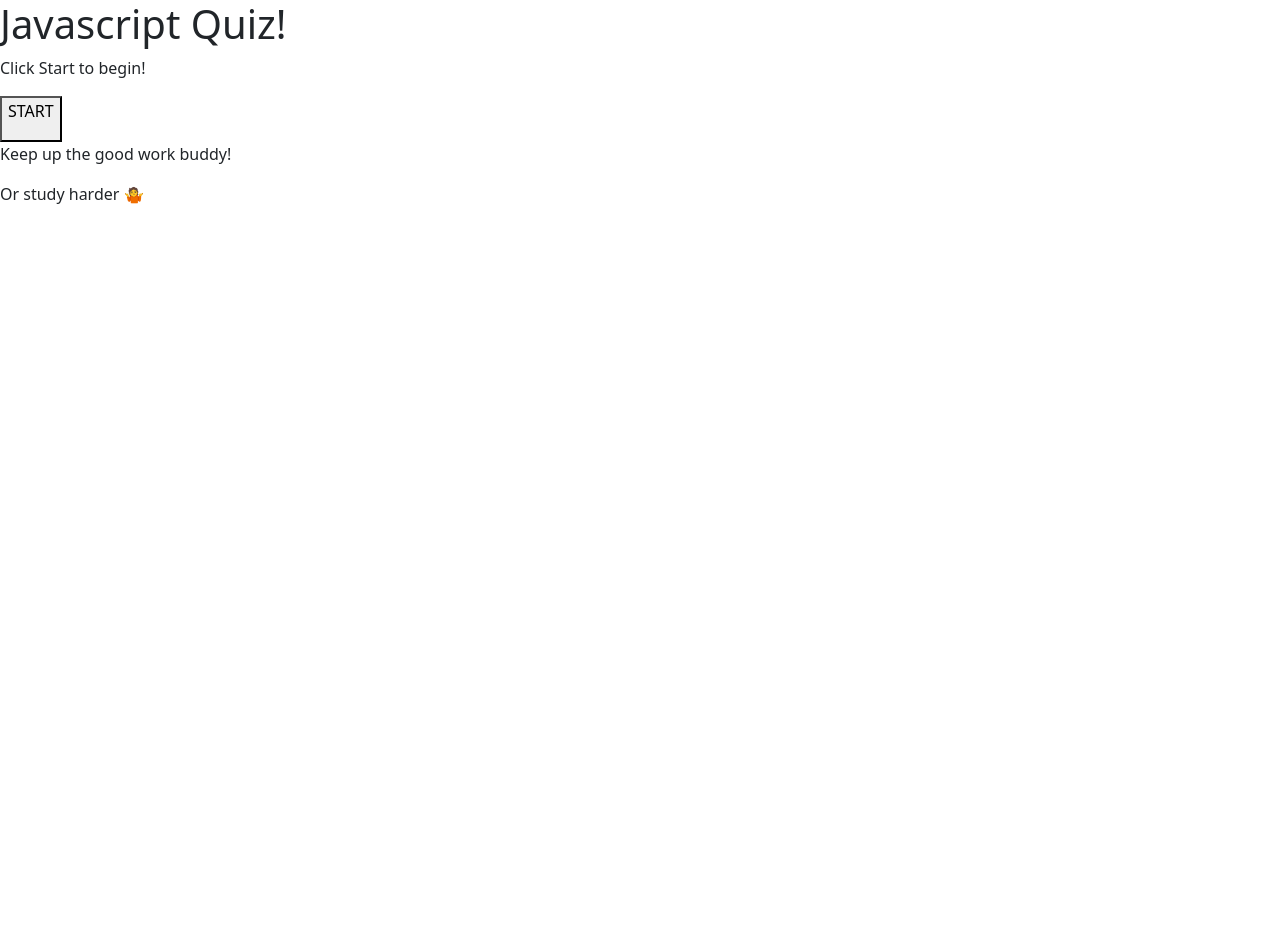
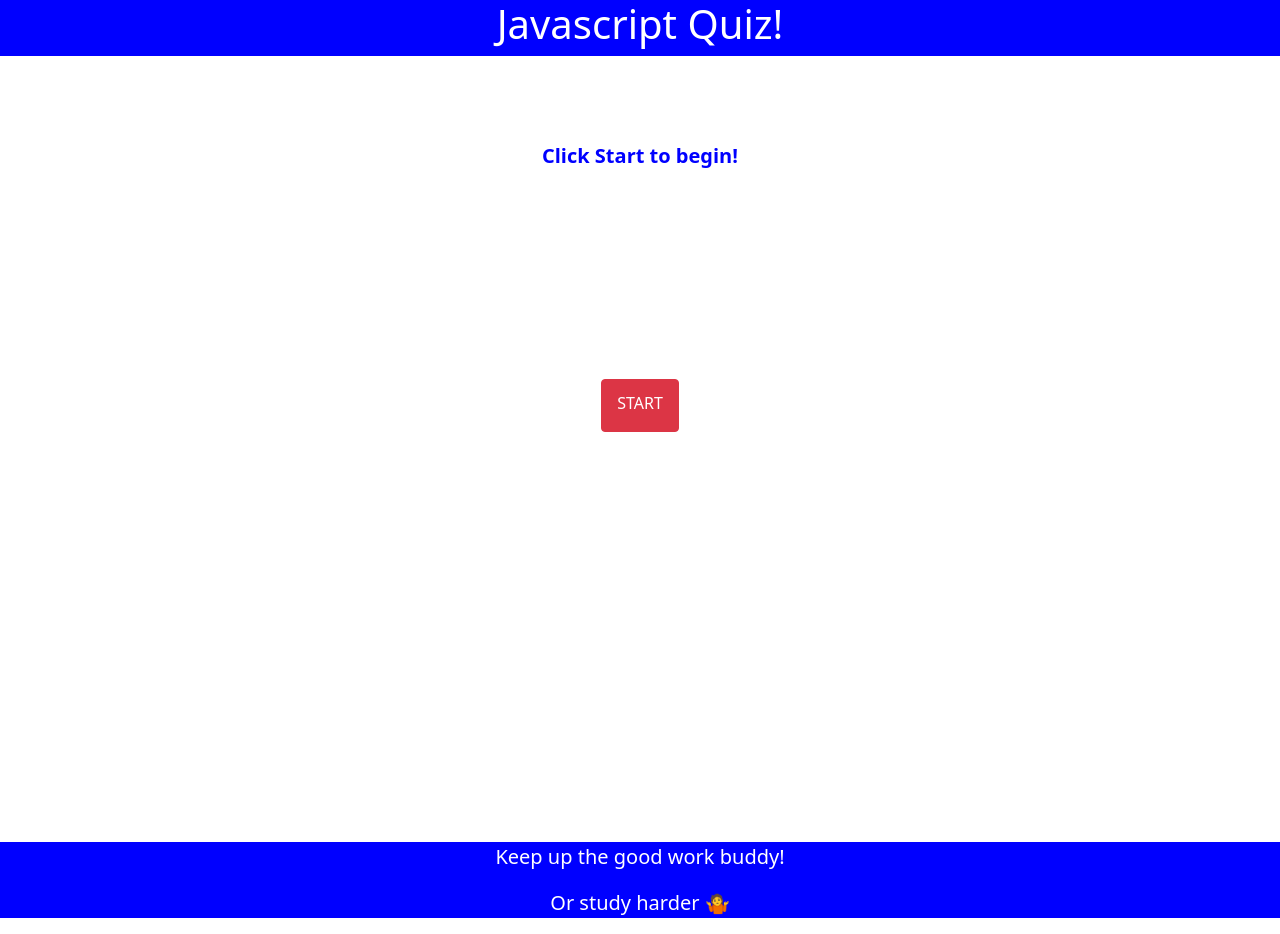
Before and after one commit to rjpinks/04-js-quiz, a plain HTML site: page index.html in a window 1280 px wide. Before the commit the page ends 800 px from the top, so only its background shows below. Drawn offline with nearby package versions, Linux system fonts and the light colour scheme.

Commit message:
basic css styling added and one use of boostrap

```diff
--- a/assets/style.css
+++ b/assets/style.css
@@ -0,0 +1,45 @@
+nav {
+    display: flex;
+    justify-content: space-around;
+    margin-bottom: 25px;
+    background-color: blue;
+    color: white
+}
+
+div {
+    display: flex;
+    justify-content: space-around;
+}
+
+.question-box p {
+    color: blue;
+    font-weight: bold;
+    font-size: 20px;
+    margin-top: 60px;
+}
+
+button {
+    display: flex;
+    justify-content: space-around;
+}
+
+#start-button {
+    padding-bottom: 0px;
+    padding-top: 11px;
+    padding-right: 15px;
+    padding-left: 15px;
+    margin-top: 15%;
+}
+
+footer {
+    padding-left: 25%;
+    padding-right: 25%;
+    margin-top: 32%;
+    margin-left: auto;
+    margin-right: auto;
+    text-align: center;
+    background-color: blue;
+    color: white;
+    font-size: 20px;
+
+}
--- a/index.html
+++ b/index.html
@@ -20,9 +20,11 @@
     <div class="question-box">
         <p>Click Start to begin!</p> <!--This is also where our questions will appear on screen-->
     </div>
-    <button>
-        <p>START</p> <!--This will disappear on click event-->
-    </button>
+    <div>
+        <button type="button" class="btn btn-danger" id="start-button">
+            <p>START</p> <!--This will disappear on click event-->
+        </button>
+    </div>
 </body>
 <footer>
     <p>Keep up the good work buddy!</p>
```
